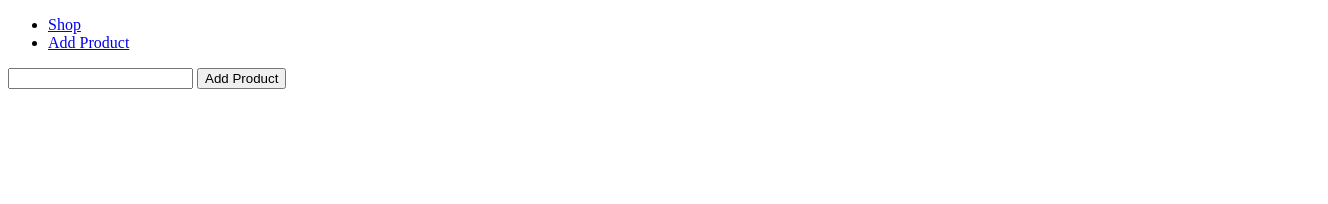
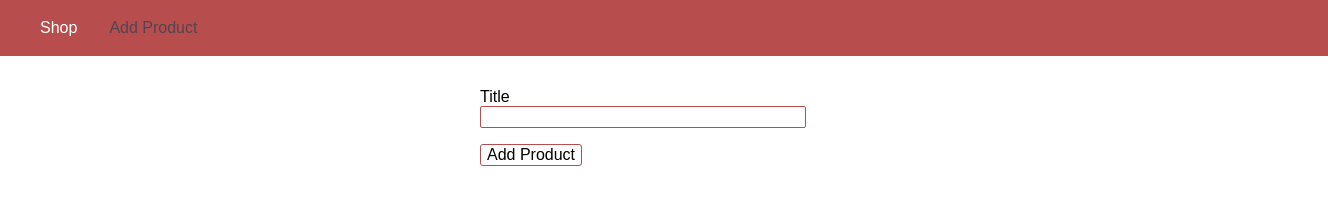
Before and after one commit to novdov/node-examples, a website: page ch05/views/add-product.html in a window 1280 px wide. Shown: the whole page, 1328 px wide, since content can reach past the window. Drawn offline with Linux system fonts and the light colour scheme.

Commit message:
ch05) Serve css files

```diff
--- a/ch05/app.js
+++ b/ch05/app.js
@@ -10,6 +10,7 @@ const app = express()
 
 // We should ues `body-parser` like this in express 4
 app.use(bodyParser.urlencoded({ extended: true }))
+app.use(express.static('public'))
 
 // Admin router
 // add segment. Url only starts with admin will be handled by adminRouter
--- a/ch05/views/add-product.html
+++ b/ch05/views/add-product.html
@@ -1,23 +1,28 @@
 <!DOCTYPE html>
 <html lang="en">
-<head>
-  <meta charset="UTF-8">
-  <meta name="viewport" content="width=device-width, initial-scale=1.0">
-  <title>Document</title>
-</head>
+  <head>
+    <meta charset="UTF-8">
+    <meta name="viewport" content="width=device-width, initial-scale=1.0">
+    <title>Add Product</title>
+    <link rel="stylesheet" href="/css/main.css">
+    <link rel="stylesheet" href="/css/product.css">
+  </head>
 <body>
-  <header>
-    <nav>
-      <ul>
-        <li><a href="/">Shop</a></li>
-        <li><a href="/add-product">Add Product</a></li>
+  <header class="main-header">
+    <nav class="main-header__nav">
+      <ul class="main-header__item-list">
+        <li class="main-header__item"><a href="/">Shop</a></li>
+        <li class="main-header__item"><a class="active" href="/admin/add-product">Add Product</a></li>
       </ul>
     </nav>
   </header>
 
   <main>
-    <form action='/add-product' method='POST'>
-      <input type="text" name="title">
+    <form class="product-form" action="/admin/product" method="POST">
+      <div class="form-control">
+       <label for="title">Title</label>
+       <input type="text" name="title" id="title">
+      </div>
       <button type="submit">Add Product</button>
     </form>
   </main>
--- /dev/null
+++ b/public/css/main.css
@@ -0,0 +1,38 @@
+body {
+  padding: 0;
+  margin: 0;
+  font-family: sans-serif;
+}
+main {
+  padding: 1rem;
+}
+.main-header {
+  width: 100%;
+  height: 3.5rem;
+  background-color: rgb(184, 77, 77);
+  padding: 0 1.5rem;
+}
+.main-header__nav {
+  height: 100%;
+  display: flex;
+  align-items: center;
+}
+.main-header__item-list {
+  list-style: none;
+  margin: 0;
+  padding: 0;
+  display: flex;
+}
+.main-header__item {
+  margin: 0 1rem;
+  padding: 0;
+}
+.main-header__item a {
+  text-decoration: none;
+  color: white;
+}
+.main-header__item a:hover,
+.main-header__item a:active,
+.main-header__item a.active {
+  color: rgb(82, 69, 82);
+}
--- /dev/null
+++ b/public/css/product.css
@@ -0,0 +1,30 @@
+.product-form {
+  width: 20rem;
+  max-width: 90%;
+  margin: auto;
+}
+.form-control {
+  margin: 1rem 0;
+}
+.form-control label,
+.form-control input {
+  display: block;
+}
+.form-control input {
+  border: 1px solid rgb(184, 77, 77);
+  font: inherit;
+  border-radius: 2px;
+  width: 100%;
+}
+button {
+  font: inherit;
+  border: 1px solid rgb(184, 77, 77);
+  background: white;
+  border-radius: 3px;
+  cursor: pointer;
+}
+button:hover
+button:active {
+  background-color: rgb(184, 77, 77);
+  color: white;
+}
```
Also changed, not shown: ch05/views/404.html (+13 -1 lines), ch05/views/shop.html (+45 -5 lines).
